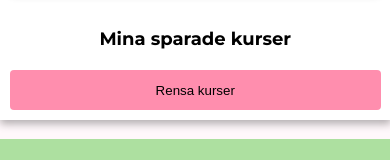
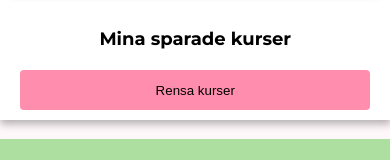
Before and after one commit to julieandersson/Moment-1_DT208G, a website built with Parcel: page src/index.html in a window 390 px wide. Shown: the part 559-719 px from the top of the page. Built offline with nearby package versions, Linux system fonts and the light colour scheme.

Commit message:
ytterligare finslip

```diff
--- a/src/css/_layout.scss
+++ b/src/css/_layout.scss
@@ -150,8 +150,12 @@ input[type="text"], #progression {
         font-size: 13px;
     }
 
-    #addCourse, #clearbutton {
+    #addCourse {
         width: 100%;
+    }
+
+    #clearbutton {
+        width: 350px;
     }
 
     .edit-button {
```
